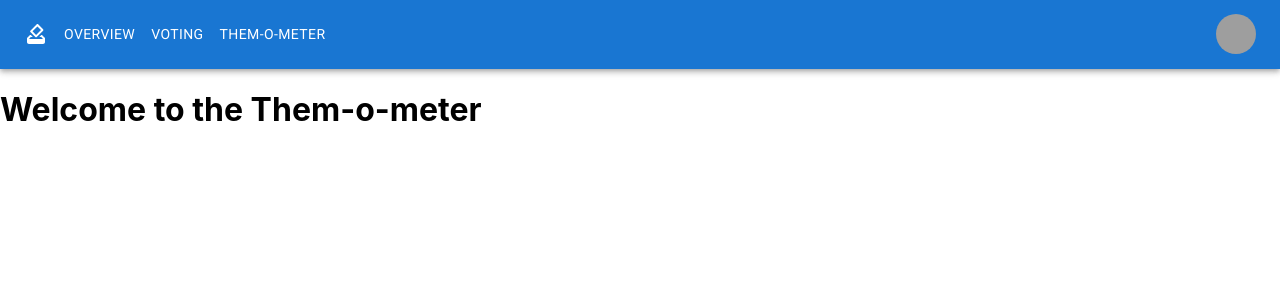
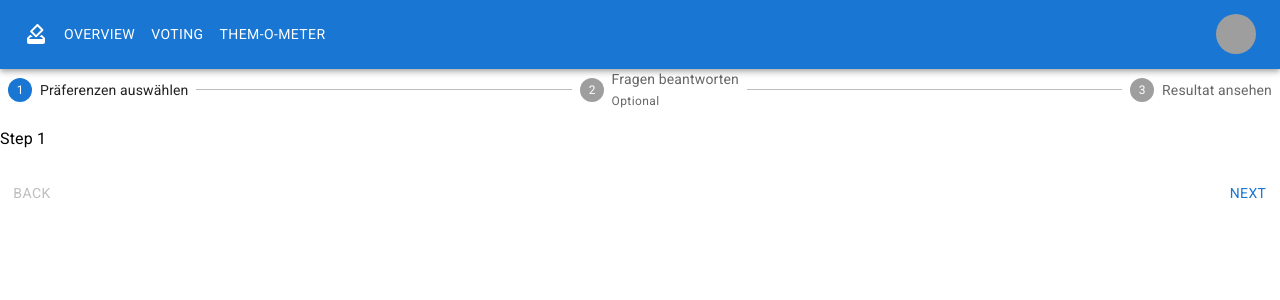
Before and after one commit to BundestagExplorer/frontend, a React (Create React App) app: page /them-o-meter in a window 1280 px wide. Shown: the top 300 px of the page. Built offline with nearby package versions, Linux system fonts and the light colour scheme; grey boxes are pictures that could not be loaded.

Commit message:
added tabbed view to provide control flow for them-o-meter application

```diff
--- a/src/pages/them-o-meter.js
+++ b/src/pages/them-o-meter.js
@@ -1,11 +1,134 @@
-import React from 'react';
+// Code übernommen aus: https://mui.com/material-ui/react-stepper/
 
-const ThemOMeter = () => {
-    return (
-        <div>
-            <h1>Welcome to the Them-o-meter</h1>
-        </div>
-    );
-};
+import * as React from 'react';
+import Box from '@mui/material/Box';
+import Stepper from '@mui/material/Stepper';
+import Step from '@mui/material/Step';
+import StepLabel from '@mui/material/StepLabel';
+import Button from '@mui/material/Button';
+import Typography from '@mui/material/Typography';
 
-export default ThemOMeter;
+const steps = ['Präferenzen auswählen', 'Fragen beantworten', 'Resultat ansehen'];
+
+
+export default function HorizontalLinearStepper() {
+  const [activeStep, setActiveStep] = React.useState(0);
+  const [skipped, setSkipped] = React.useState(new Set());
+
+  const isStepOptional = (step) => {
+    return step === 1;
+  };
+
+  const isStepSkipped = (step) => {
+    return skipped.has(step);
+  };
+
+  const handleNext = () => {
+    let newSkipped = skipped;
+    if (isStepSkipped(activeStep)) {
+      newSkipped = new Set(newSkipped.values());
+      newSkipped.delete(activeStep);
+    }
+
+    setActiveStep((prevActiveStep) => prevActiveStep + 1);
+    setSkipped(newSkipped);
+  };
+
+  const handleBack = () => {
+    setActiveStep((prevActiveStep) => prevActiveStep - 1);
+  };
+
+  const handleSkip = () => {
+    if (!isStepOptional(activeStep)) {
+      // You probably want to guard against something like this,
+      // it should never occur unless someone's actively trying to break something.
+      throw new Error("You can't skip a step that isn't optional.");
+    }
+
+    setActiveStep((prevActiveStep) => prevActiveStep + 1);
+    setSkipped((prevSkipped) => {
+      const newSkipped = new Set(prevSkipped.values());
+      newSkipped.add(activeStep);
+      return newSkipped;
+    });
+  };
+
+  const handleReset = () => {
+    setActiveStep(0);
+  };
+
+  return (
+    <Box sx={{ width: '100%' }}>
+      <Stepper activeStep={activeStep}>
+        {steps.map((label, index) => {
+          const stepProps = {};
+          const labelProps = {};
+          if (isStepOptional(index)) {
+            labelProps.optional = (
+              <Typography variant="caption">Optional</Typography>
+            );
+          }
+          if (isStepSkipped(index)) {
+            stepProps.completed = false;
+          }
+          return (
+            <Step key={label} {...stepProps}>
+              <StepLabel {...labelProps}>{label}</StepLabel>
+            </Step>
+          );
+        })}
+
+      </Stepper>
+
+
+      {activeStep === steps.length ? (
+        <React.Fragment>
+          <Typography sx={{ mt: 2, mb: 1 }}>
+            All steps completed - you&apos;re finished
+          </Typography>
+          <Box sx={{ display: 'flex', flexDirection: 'row', pt: 2 }}>
+            <Box sx={{ flex: '1 1 auto' }} />
+            <Button onClick={handleReset}>Reset</Button>
+          </Box>
+        </React.Fragment>
+
+      ) :
+      activeStep === 1 ?(
+        <React.Fragment>
+          <Typography sx={{ mt: 2, mb: 1 }}>
+            All steps completed - you&apos;re finished
+          </Typography>
+          <Box sx={{ display: 'flex', flexDirection: 'row', pt: 2 }}>
+            <Box sx={{ flex: '1 1 auto' }} />
+            <Button onClick={handleReset}>Reset</Button>
+          </Box>
+        </React.Fragment>
+      )
+      : (
+        <React.Fragment>
+          <Typography sx={{ mt: 2, mb: 1 }}>Step {activeStep + 1}</Typography>
+          <Box sx={{ display: 'flex', flexDirection: 'row', pt: 2 }}>
+            <Button
+              color="inherit"
+              disabled={activeStep === 0}
+              onClick={handleBack}
+              sx={{ mr: 1 }}
+            >
+              Back
+            </Button>
+            <Box sx={{ flex: '1 1 auto' }} />
+            {isStepOptional(activeStep) && (
+              <Button color="inherit" onClick={handleSkip} sx={{ mr: 1 }}>
+                Skip
+              </Button>
+            )}
+
+            <Button onClick={handleNext}>
+              {activeStep === steps.length - 1 ? 'Finish' : 'Next'}
+            </Button>
+          </Box>
+        </React.Fragment>
+      )}
+    </Box>
+  );
+}
```
